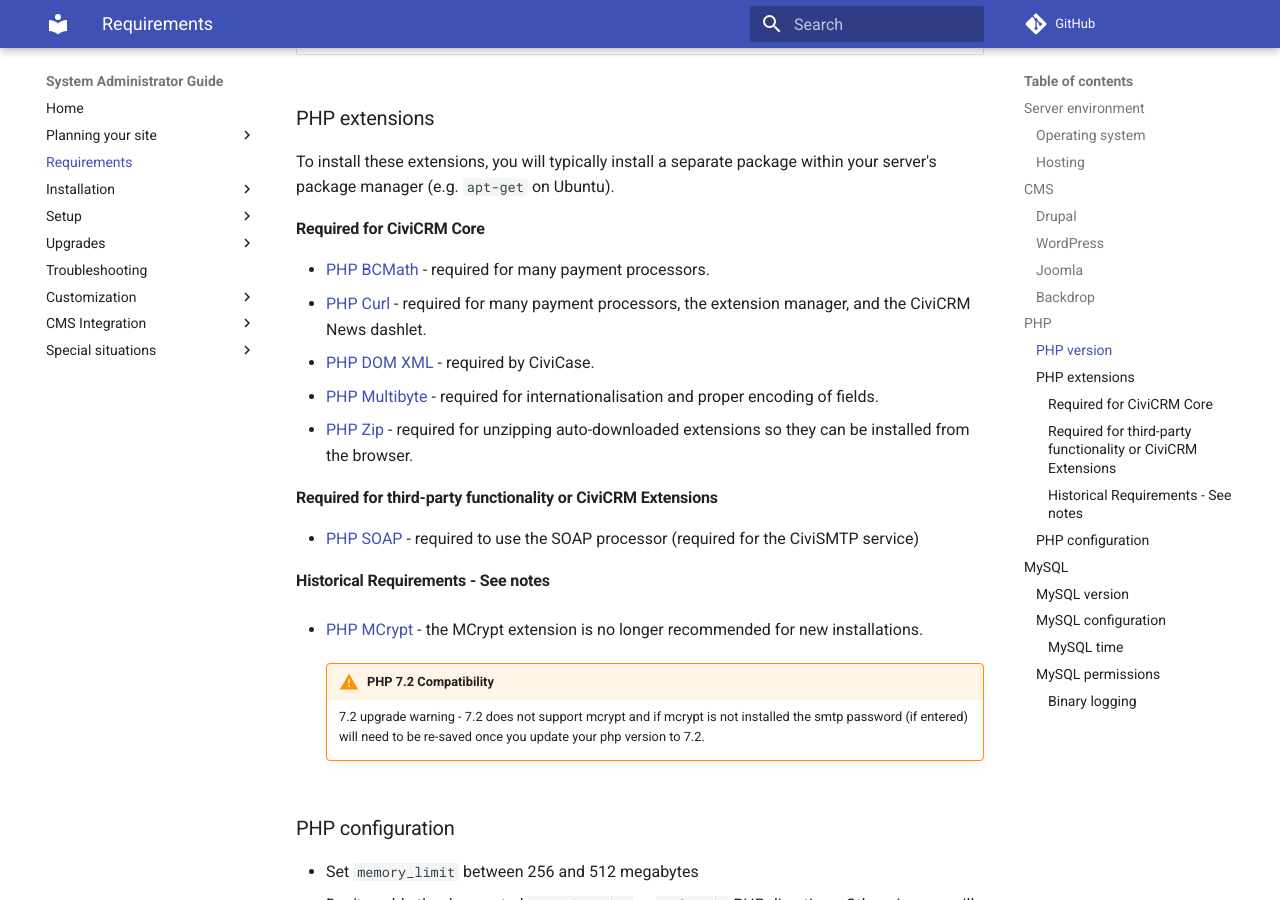
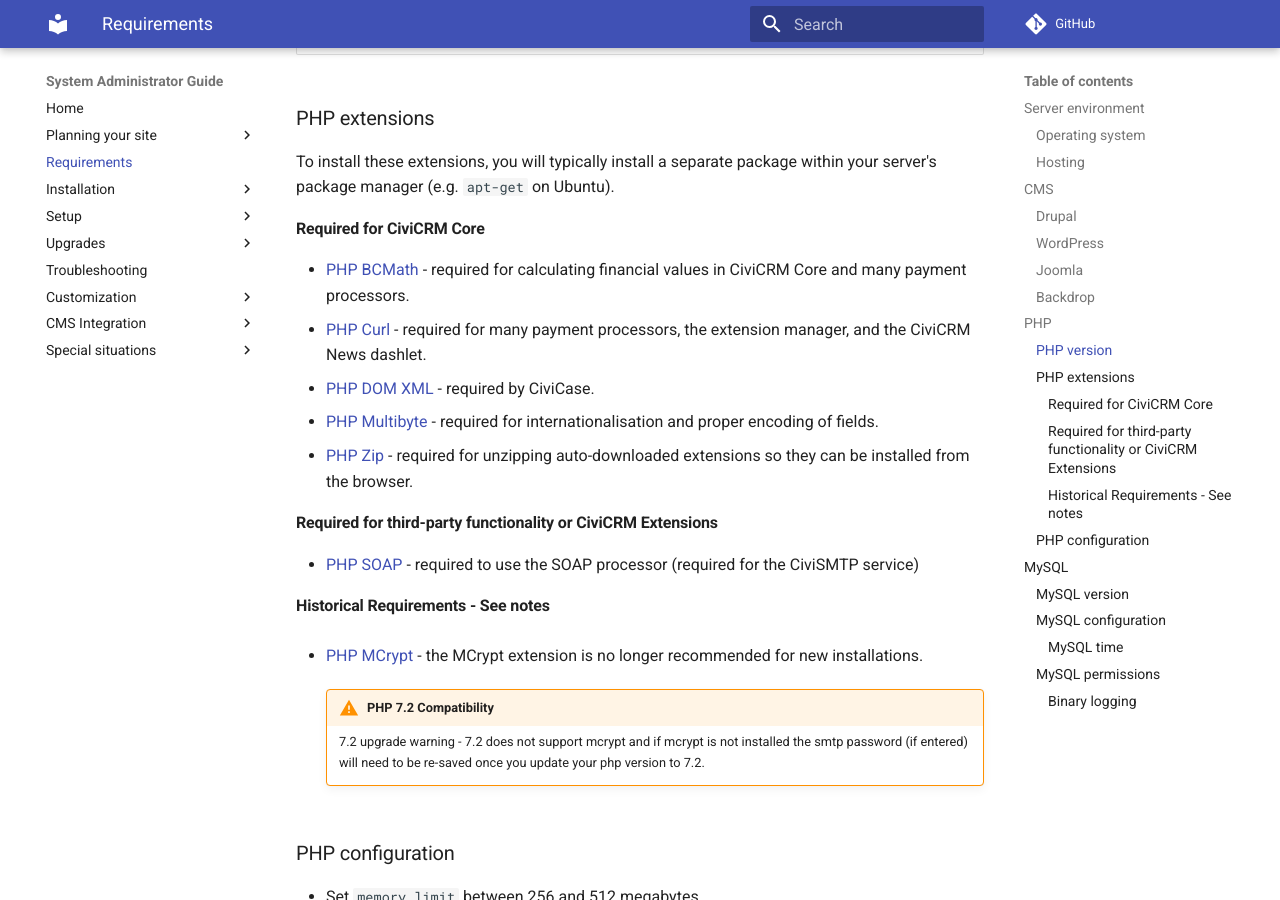
Before and after one commit to civicrm/civicrm-sysadmin-guide, an MkDocs documentation site: the page built from docs/requirements.md, in a window 1280 px wide and 900 px high, scrolled down 2149 px. Built offline with MkDocs 1.6.1 and Material for MkDocs 9.7.7, drawn with Linux system fonts in a browser that asks for light colours; comment, search, counter and statistics services are not loaded; old or Windows-style settings are respelled for this version of MkDocs.

Commit message:
Update requirements.md

```diff
--- a/docs/requirements.md
+++ b/docs/requirements.md
@@ -64,7 +64,7 @@ To install these extensions, you will typically install a separate package withi
 
 #### Required for CiviCRM Core
 
-* [PHP BCMath](https://www.php.net/bcmath) - required for many payment processors.
+* [PHP BCMath](https://www.php.net/bcmath) - required for calculating financial values in CiviCRM Core and many payment processors.
 * [PHP Curl](http://www.php.net/curl) - required for many payment processors, the extension manager, and the CiviCRM News dashlet.
 * [PHP DOM XML](http://www.php.net/manual/en/dom.setup.php) - required by CiviCase.
 * [PHP Multibyte](http://php.net/manual/en/ref.mbstring.php) - required for internationalisation and proper encoding of fields.
```
